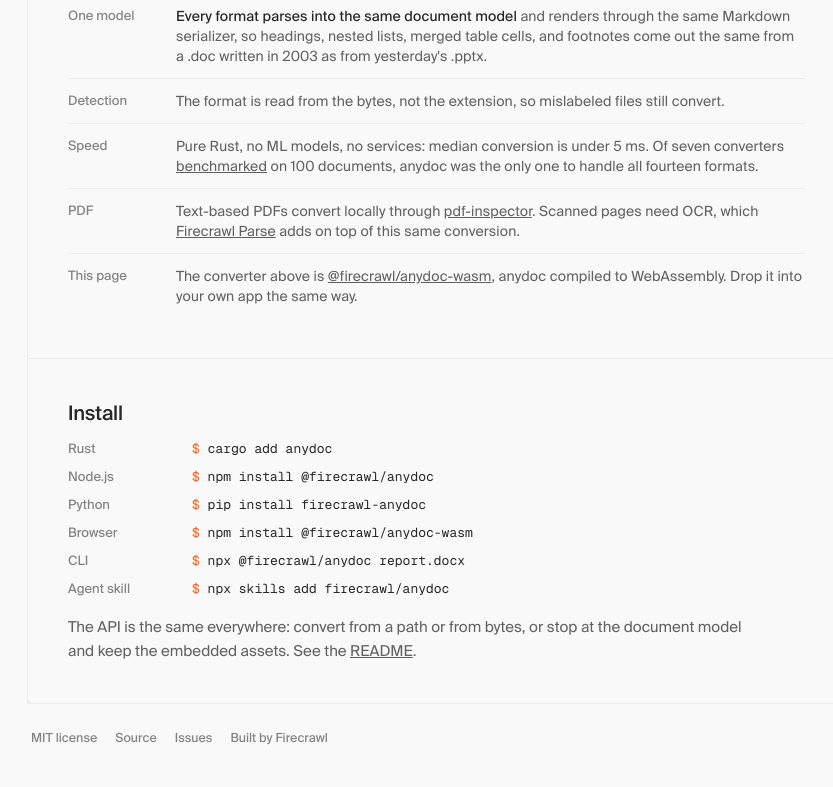
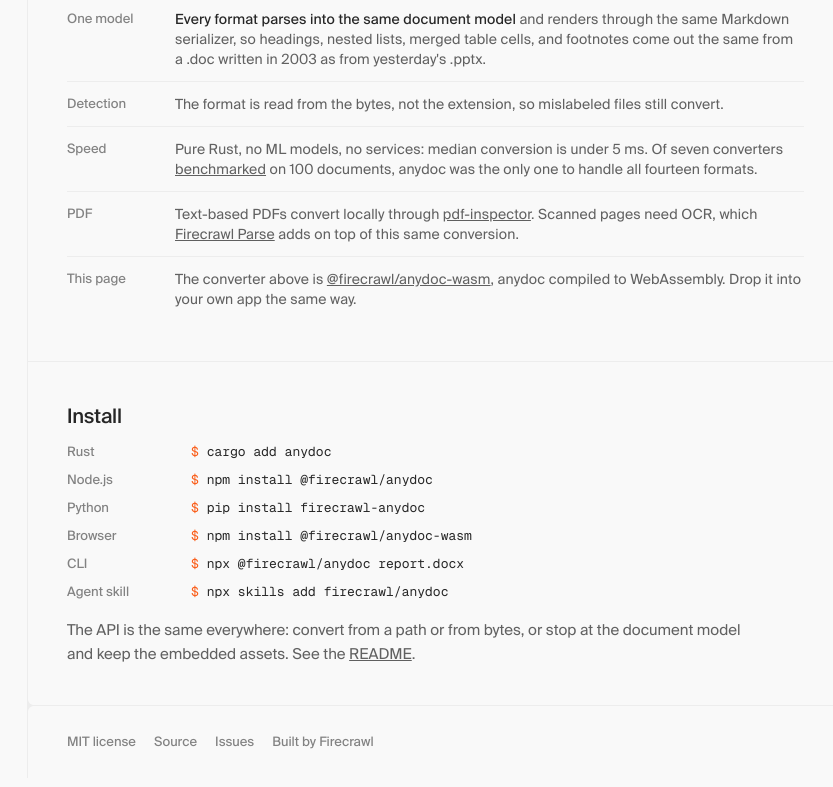
Before and after one commit to 789987777777/anydoc, a plain HTML site: page wasm/www/index.html in a window 1280 px wide. Shown: the part 780-1567 px from the top of the page, without its empty margins (193-1026 px from the left). Drawn offline with Linux system fonts and the light colour scheme; a script that the page names is missing.

Commit message:
fix(wasm): draw demo page frame as svg so corners match rails on hidpi

```diff
--- a/wasm/www/index.html
+++ b/wasm/www/index.html
@@ -98,7 +98,7 @@
       .page {
         max-width: 880px;
         margin: 0 auto;
-        padding: 24px 20px 40px;
+        padding: 0 20px;
       }
       a {
         color: inherit;
@@ -121,8 +121,7 @@
         align-items: center;
         justify-content: space-between;
         gap: 16px;
-        margin-bottom: 24px;
-        padding: 0 4px;
+        padding: 26px 40px;
       }
       .lockup {
         display: flex;
@@ -163,37 +162,54 @@
         }
       }
 
-      /* Hairline frame with Firecrawl curvy corners. */
-      .frame {
+      /* Header, main, and footer are three compartments stacked flush on one
+         pair of hairline rails, with Firecrawl curvy corners at the junctions.
+         The outer horizontal edges stay open: no line above the header, none
+         below the footer. The rails and the corner glyphs are all SVG, never
+         CSS borders: at fractional device pixel ratios a border snaps to
+         whole device pixels while SVG antialiases at geometric position, so
+         mixing the two makes the glyph arms render thicker than the rails
+         (or open hairline seams where they abut). With everything SVG the
+         whole frame rasterizes identically at any scale. */
+      .rail {
         position: relative;
-        border: 1px solid var(--border-faint);
-        background: var(--bg);
       }
-      .frame > svg.corner {
+      .rail > svg.frame {
         position: absolute;
-        width: 11px;
-        height: 11px;
+        inset: 0;
+        width: 100%;
+        height: 100%;
+        display: block;
         color: var(--border-faint);
         pointer-events: none;
       }
-      .corner.tl {
-        top: -1px;
-        left: -1px;
-        transform: rotate(-90deg);
+      .rail > svg.frame line,
+      svg.junction line {
+        stroke: currentColor;
+        stroke-width: 1;
       }
-      .corner.tr {
-        top: -1px;
-        right: -1px;
+      /* Each junction between two compartments is a single svg strip holding
+         the full-width line and all four curvy fillets, so the connector
+         rasterizes as one element: no cross-element subpixel snapping and no
+         CSS-transform layers to resample. The strip straddles the boundary:
+         21px tall, line on the 10-11 band, fillets curving 10px up into the
+         compartment above and down into the one below. Fillets extend to the
+         outer edges over their own span, overlapping the line and the rails
+         (opaque, same color), which can never seam. */
+      svg.junction {
+        position: absolute;
+        left: 0;
+        width: 100%;
+        height: 21px;
+        display: block;
+        color: var(--border-faint);
+        pointer-events: none;
       }
-      .corner.bl {
-        bottom: -1px;
-        left: -1px;
-        transform: rotate(180deg);
+      svg.junction.top {
+        top: -10px;
       }
-      .corner.br {
-        bottom: -1px;
-        right: -1px;
-        transform: rotate(90deg);
+      svg.junction.bottom {
+        bottom: -10px;
       }
 
       section.band {
@@ -205,6 +221,12 @@
       @media (max-width: 575px) {
         section.band {
           padding: 28px 20px;
+        }
+        header.top {
+          padding: 20px;
+        }
+        footer {
+          padding: 20px;
         }
       }
 
@@ -487,16 +509,24 @@
       }
       .installs dd .dollar {
         color: var(--heat);
+        user-select: none;
+      }
+      /* Click anywhere on a command to select the whole thing, minus the $. */
+      .installs dd .cmd {
+        font: inherit;
+        -webkit-user-select: all;
+        user-select: all;
       }
 
       footer {
-        margin-top: 24px;
-        padding: 0 4px;
+        padding: 26px 40px;
         color: var(--text-muted);
-        font-size: 12.5px;
+        font-size: 13px;
+        line-height: 20px;
         font-weight: 450;
         display: flex;
         flex-wrap: wrap;
+        align-items: center;
         gap: 6px 18px;
       }
       footer a {
@@ -512,7 +542,11 @@
   </head>
   <body>
     <div class="page">
-      <header class="top">
+      <header class="top rail">
+        <svg class="frame" aria-hidden="true">
+          <line x1="0.5" y1="0" x2="0.5" y2="100%" />
+          <line x1="100%" y1="0" x2="100%" y2="100%" transform="translate(-0.5 0)" />
+        </svg>
         <a
           class="lockup"
           href="https://github.com/firecrawl/anydoc"
@@ -541,50 +575,28 @@
         </nav>
       </header>
 
-      <main class="frame">
-        <svg
-          class="corner tl"
-          viewBox="0 0 11 11"
-          fill="none"
-          aria-hidden="true"
-        >
-          <path
-            d="M11 1L11 11L10 11L10 7C10 3.68629 7.31371 1 4 1L0 1L0 0L11 0L11 1Z"
-            fill="currentColor"
-          />
+      <main class="rail">
+        <svg class="frame" aria-hidden="true">
+          <line x1="0.5" y1="0" x2="0.5" y2="100%" />
+          <line x1="100%" y1="0" x2="100%" y2="100%" transform="translate(-0.5 0)" />
         </svg>
-        <svg
-          class="corner tr"
-          viewBox="0 0 11 11"
-          fill="none"
-          aria-hidden="true"
-        >
-          <path
-            d="M11 1L11 11L10 11L10 7C10 3.68629 7.31371 1 4 1L0 1L0 0L11 0L11 1Z"
-            fill="currentColor"
-          />
+        <svg class="junction top" aria-hidden="true">
+          <line x1="0" y1="10.5" x2="100%" y2="10.5" />
+          <path d="M4 0H11V7H10C10 3.68629 7.31371 1 4 1V0Z" fill="currentColor" transform="rotate(180 5.5 5.5)" />
+          <path d="M4 0H11V7H10C10 3.68629 7.31371 1 4 1V0Z" fill="currentColor" transform="translate(0 10) rotate(-90 5.5 5.5)" />
+          <svg x="100%" overflow="visible">
+            <path d="M4 0H11V7H10C10 3.68629 7.31371 1 4 1V0Z" fill="currentColor" transform="translate(-11 0) rotate(90 5.5 5.5)" />
+            <path d="M4 0H11V7H10C10 3.68629 7.31371 1 4 1V0Z" fill="currentColor" transform="translate(-11 10)" />
+          </svg>
         </svg>
-        <svg
-          class="corner bl"
-          viewBox="0 0 11 11"
-          fill="none"
-          aria-hidden="true"
-        >
-          <path
-            d="M11 1L11 11L10 11L10 7C10 3.68629 7.31371 1 4 1L0 1L0 0L11 0L11 1Z"
-            fill="currentColor"
-          />
-        </svg>
-        <svg
-          class="corner br"
-          viewBox="0 0 11 11"
-          fill="none"
-          aria-hidden="true"
-        >
-          <path
-            d="M11 1L11 11L10 11L10 7C10 3.68629 7.31371 1 4 1L0 1L0 0L11 0L11 1Z"
-            fill="currentColor"
-          />
+        <svg class="junction bottom" aria-hidden="true">
+          <line x1="0" y1="10.5" x2="100%" y2="10.5" />
+          <path d="M4 0H11V7H10C10 3.68629 7.31371 1 4 1V0Z" fill="currentColor" transform="rotate(180 5.5 5.5)" />
+          <path d="M4 0H11V7H10C10 3.68629 7.31371 1 4 1V0Z" fill="currentColor" transform="translate(0 10) rotate(-90 5.5 5.5)" />
+          <svg x="100%" overflow="visible">
+            <path d="M4 0H11V7H10C10 3.68629 7.31371 1 4 1V0Z" fill="currentColor" transform="translate(-11 0) rotate(90 5.5 5.5)" />
+            <path d="M4 0H11V7H10C10 3.68629 7.31371 1 4 1V0Z" fill="currentColor" transform="translate(-11 10)" />
+          </svg>
         </svg>
 
         <section class="band">
@@ -710,22 +722,34 @@
           <h2>Install</h2>
           <dl class="installs">
             <dt>Rust</dt>
-            <dd><span class="dollar">$</span> cargo add anydoc</dd>
+            <dd>
+              <span class="dollar">$</span>
+              <code class="cmd">cargo add anydoc</code>
+            </dd>
             <dt>Node.js</dt>
-            <dd><span class="dollar">$</span> npm install @firecrawl/anydoc</dd>
+            <dd>
+              <span class="dollar">$</span>
+              <code class="cmd">npm install @firecrawl/anydoc</code>
+            </dd>
             <dt>Python</dt>
-            <dd><span class="dollar">$</span> pip install firecrawl-anydoc</dd>
+            <dd>
+              <span class="dollar">$</span>
+              <code class="cmd">pip install firecrawl-anydoc</code>
+            </dd>
             <dt>Browser</dt>
             <dd>
-              <span class="dollar">$</span> npm install @firecrawl/anydoc-wasm
+              <span class="dollar">$</span>
+              <code class="cmd">npm install @firecrawl/anydoc-wasm</code>
             </dd>
             <dt>CLI</dt>
             <dd>
-              <span class="dollar">$</span> npx @firecrawl/anydoc report.docx
+              <span class="dollar">$</span>
+              <code class="cmd">npx @firecrawl/anydoc report.docx</code>
             </dd>
             <dt>Agent skill</dt>
             <dd>
-              <span class="dollar">$</span> npx skills add firecrawl/anydoc
+              <span class="dollar">$</span>
+              <code class="cmd">npx skills add firecrawl/anydoc</code>
             </dd>
           </dl>
           <p class="prose" style="margin-top: 16px">
@@ -737,7 +761,11 @@
         </section>
       </main>
 
-      <footer>
+      <footer class="rail">
+        <svg class="frame" aria-hidden="true">
+          <line x1="0.5" y1="0" x2="0.5" y2="100%" />
+          <line x1="100%" y1="0" x2="100%" y2="100%" transform="translate(-0.5 0)" />
+        </svg>
         <span>MIT license</span>
         <a href="https://github.com/firecrawl/anydoc">Source</a>
         <a href="https://github.com/firecrawl/anydoc/issues">Issues</a>
```
